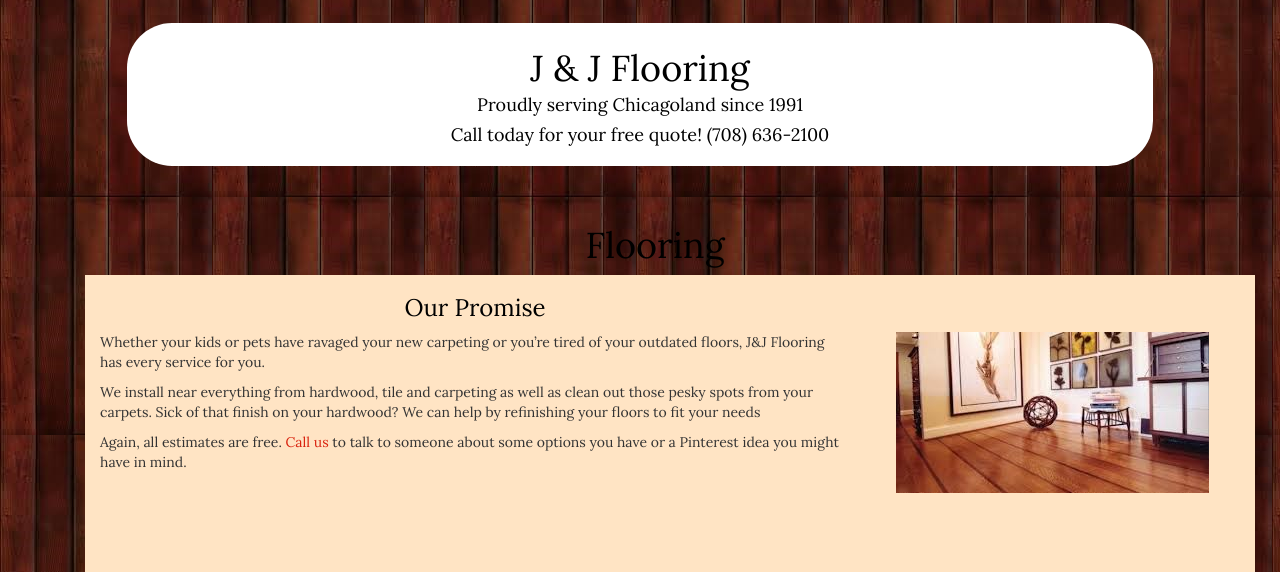
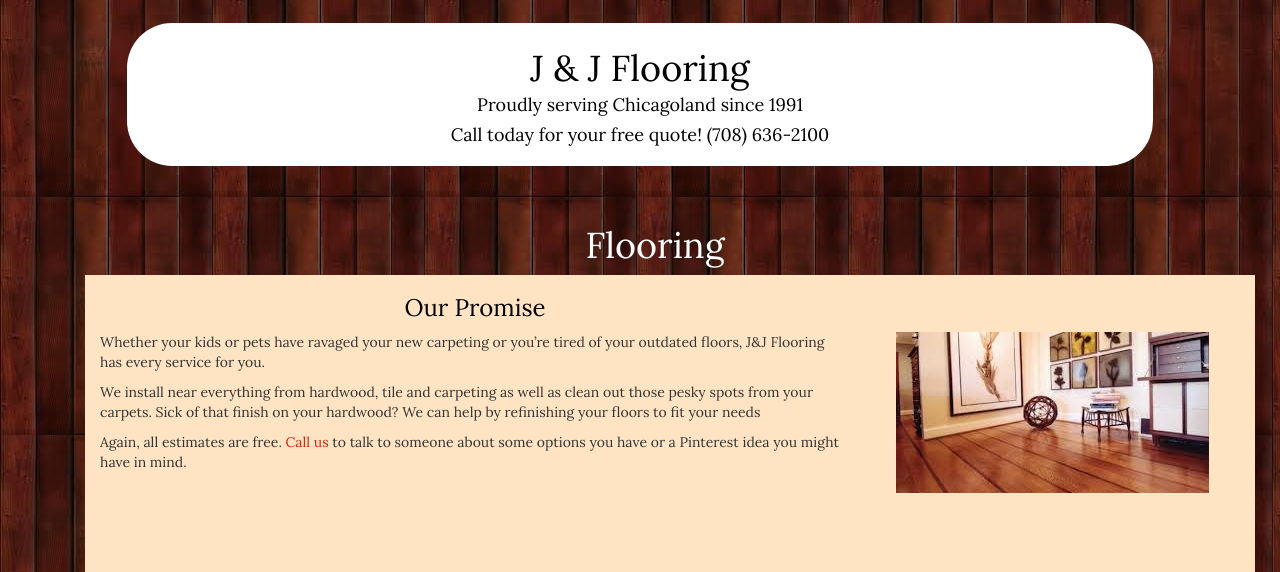
Before and after one commit to jeremyber/JJFlooring, a PHP site: page /flooring.php in a window 1280 px wide. Shown: the part 41-613 px from the top of the page. Run offline with PHP 8.4, Linux system fonts and the light colour scheme; some libraries are stand-ins or nearby versions.

Commit message:
Fixed background_text color for Flooring.php

```diff
--- a/flooring.php
+++ b/flooring.php
@@ -53,7 +53,7 @@ body
 <?php include('php/navbar.php'); ?>
 
 <div class="container">
-	<h1>Flooring</h1>
+	<h1><div class="background_text">Flooring</h1>
 	<div class="container" style="background-color:bisque;">
 		<div class="row">
 		<div style="text-align:left;" class="col-md-8">
```
